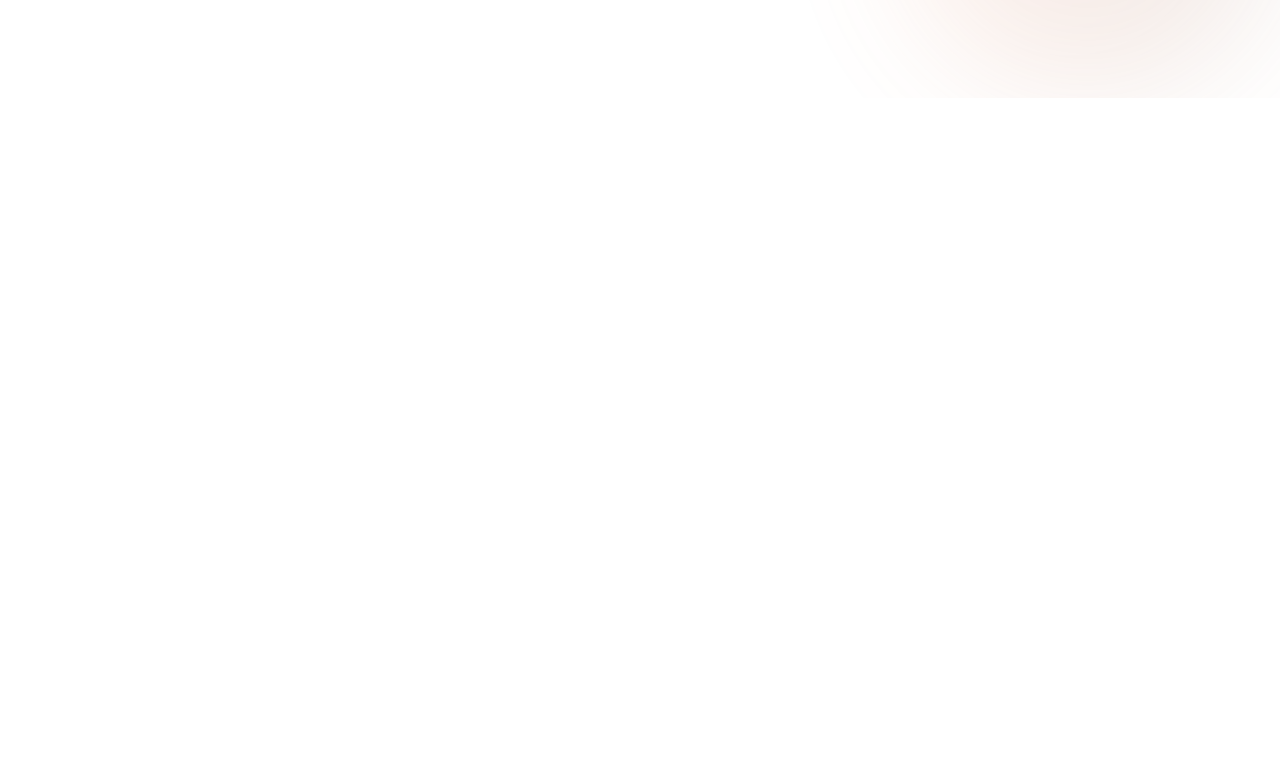
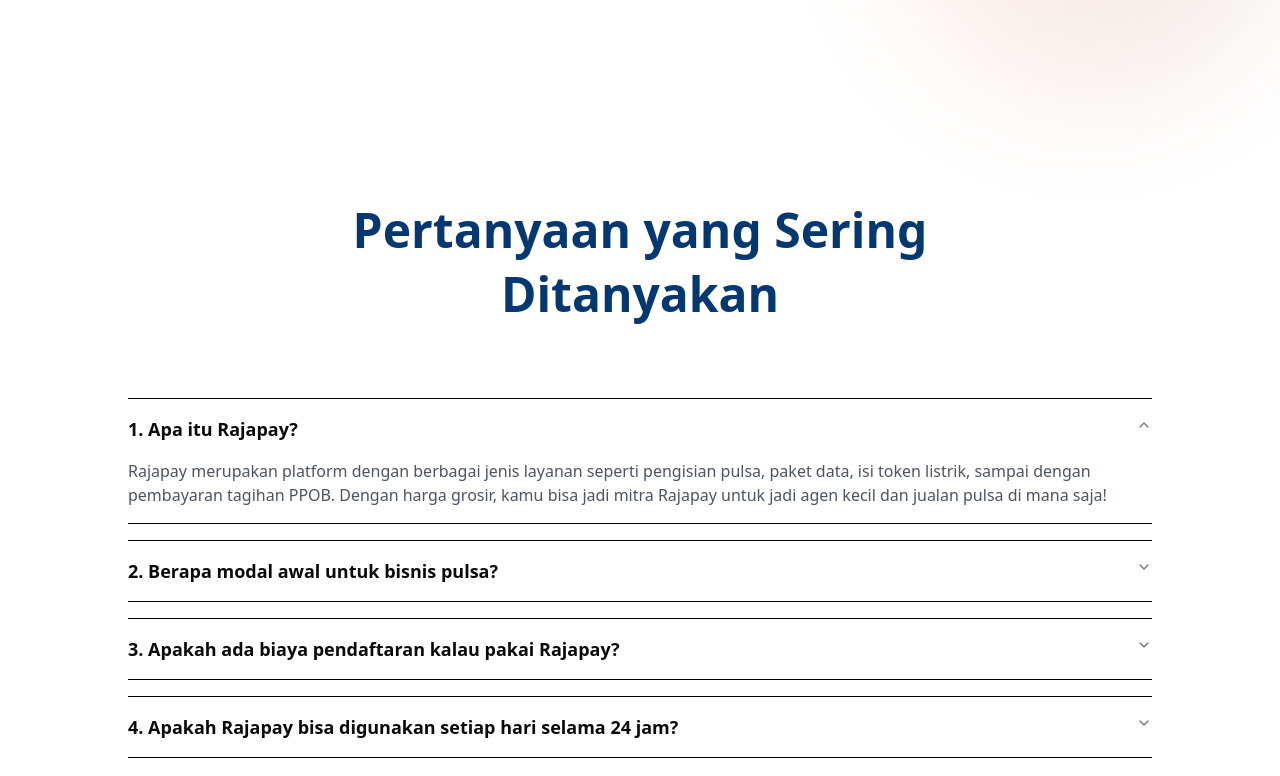
Before and after one commit to kopsus/rajapay, a Next.js app: page / in a window 1280 px wide. Shown: the part 8084-8860 px from the top of the page. Before the commit the page ends 8182 px from the top, so only its background shows below. Built offline with nearby package versions, Linux system fonts and the light colour scheme.

Commit message:
feat : add faq section

```diff
--- a/app/page.tsx
+++ b/app/page.tsx
@@ -1,5 +1,6 @@
 import { Header } from "@/components/header";
 import { Article } from "@/components/user/home/article";
+import { Faq } from "@/components/user/home/faq";
 import { Fitur } from "@/components/user/home/fitur";
 import { Hero } from "@/components/user/home/hero";
 import { Highlight } from "@/components/user/home/highlight";
@@ -22,6 +23,7 @@
       <HowUse />
       <Join />
       <Article />
+      <Faq />
     </>
   );
 }
--- /dev/null
+++ b/components/ui/accordion.tsx
@@ -0,0 +1,66 @@
+"use client";
+
+import * as React from "react";
+import { ChevronDownIcon } from "lucide-react";
+import { Accordion as AccordionPrimitive } from "radix-ui";
+
+import { cn } from "@/lib/utils";
+
+function Accordion({
+  ...props
+}: React.ComponentProps<typeof AccordionPrimitive.Root>) {
+  return <AccordionPrimitive.Root data-slot="accordion" {...props} />;
+}
+
+function AccordionItem({
+  className,
+  ...props
+}: React.ComponentProps<typeof AccordionPrimitive.Item>) {
+  return (
+    <AccordionPrimitive.Item
+      data-slot="accordion-item"
+      className={cn("border-y border-black my-4", className)}
+      {...props}
+    />
+  );
+}
+
+function AccordionTrigger({
+  className,
+  children,
+  ...props
+}: React.ComponentProps<typeof AccordionPrimitive.Trigger>) {
+  return (
+    <AccordionPrimitive.Header className="flex">
+      <AccordionPrimitive.Trigger
+        data-slot="accordion-trigger"
+        className={cn(
+          "flex flex-1 items-start justify-between gap-4 rounded-md py-4 text-left text-lg font-semibold transition-all outline-none focus-visible:border-ring focus-visible:ring-[3px] focus-visible:ring-ring/50 disabled:pointer-events-none disabled:opacity-50 [&[data-state=open]>svg]:rotate-180",
+          className,
+        )}
+        {...props}
+      >
+        {children}
+        <ChevronDownIcon className="pointer-events-none size-4 shrink-0 translate-y-0.5 text-muted-foreground transition-transform duration-200" />
+      </AccordionPrimitive.Trigger>
+    </AccordionPrimitive.Header>
+  );
+}
+
+function AccordionContent({
+  className,
+  children,
+  ...props
+}: React.ComponentProps<typeof AccordionPrimitive.Content>) {
+  return (
+    <AccordionPrimitive.Content
+      data-slot="accordion-content"
+      className="overflow-hidden text-base text-[#4D5461] data-[state=closed]:animate-accordion-up data-[state=open]:animate-accordion-down"
+      {...props}
+    >
+      <div className={cn("pt-0 pb-4", className)}>{children}</div>
+    </AccordionPrimitive.Content>
+  );
+}
+
+export { Accordion, AccordionItem, AccordionTrigger, AccordionContent };
--- /dev/null
+++ b/components/user/home/faq.tsx
@@ -0,0 +1,58 @@
+import {
+  Accordion,
+  AccordionContent,
+  AccordionItem,
+  AccordionTrigger,
+} from "@/components/ui/accordion";
+
+const items = [
+  {
+    value: "item-1",
+    trigger: "1. Apa itu Rajapay?",
+    content:
+      "Rajapay merupakan platform dengan berbagai jenis layanan seperti pengisian pulsa, paket data, isi token listrik, sampai dengan pembayaran tagihan PPOB. Dengan harga grosir, kamu bisa jadi mitra Rajapay untuk jadi agen kecil dan jualan pulsa di mana saja!",
+  },
+  {
+    value: "item-2",
+    trigger: "2. Berapa modal awal untuk bisnis pulsa?",
+    content:
+      "Mulai dari Rp50 ribu doang, kamu sudah bisa memulai bisnis jadi agen pulsa!",
+  },
+  {
+    value: "item-3",
+    trigger: "3. Apakah ada biaya pendaftaran kalau pakai Rajapay?",
+    content:
+      "Sudah pasti tidak perlu biaya pendaftaran karena memang penggunaan, unduh, sampai pendaftarannya sepenuhnya gratis!",
+  },
+  {
+    value: "item-4",
+    trigger: "4. Apakah Rajapay bisa digunakan setiap hari selama 24 jam?",
+    content:
+      "Benar, seluruh layanan pembayaran di Rajapay bisa kamu akses dan pakai selama 24/7. Termasuk juga dukungan dari kami untuk mengatasi berbagai masalah ketika kamu pakai aplikasi.",
+  },
+];
+
+export const Faq = () => {
+  return (
+    <div className="container-section">
+      <div className="max-w-7xl mx-auto flex flex-col gap-14">
+        <p className="text-primary text-5xl font-semibold leading-16 max-w-3xl mx-auto text-center">
+          Pertanyaan yang Sering Ditanyakan
+        </p>
+        <Accordion
+          type="single"
+          collapsible
+          defaultValue="item-1"
+          className="w-full max-w-5xl mx-auto"
+        >
+          {items.map((item) => (
+            <AccordionItem key={item.value} value={item.value}>
+              <AccordionTrigger>{item.trigger}</AccordionTrigger>
+              <AccordionContent>{item.content}</AccordionContent>
+            </AccordionItem>
+          ))}
+        </Accordion>
+      </div>
+    </div>
+  );
+};
```
